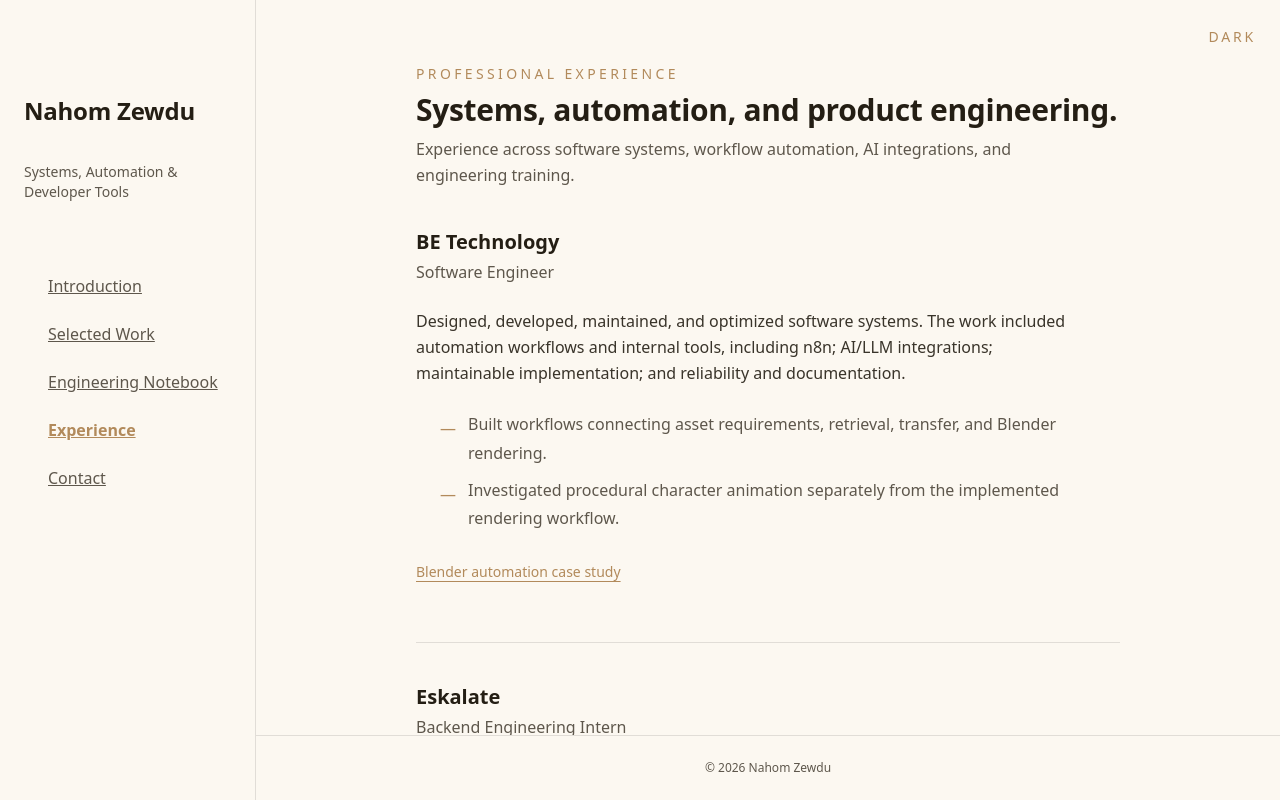
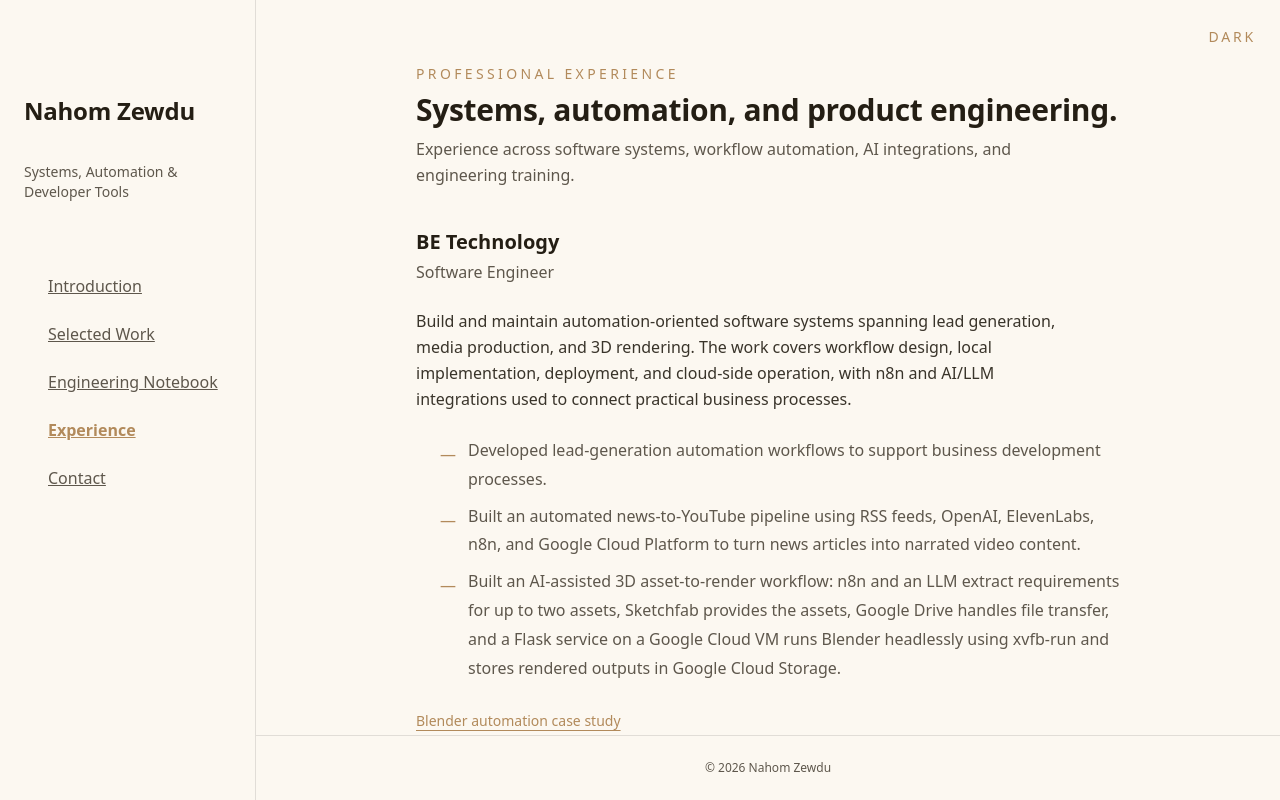
Before and after one commit to nahom-zewdu/my-portfolio, a Next.js app: page /experience in a window 1280 px wide. Built offline with nearby package versions, Linux system fonts and the light colour scheme.

Commit message:
Update experience summary and contributions in ExperienceSection component

```diff
--- a/src/components/ExperienceSection.tsx
+++ b/src/components/ExperienceSection.tsx
@@ -5,10 +5,11 @@ const experiences = [
     company: "BE Technology",
     role: "Software Engineer",
     summary:
-      "Designed, developed, maintained, and optimized software systems. The work included automation workflows and internal tools, including n8n; AI/LLM integrations; maintainable implementation; and reliability and documentation.",
+      "Build and maintain automation-oriented software systems spanning lead generation, media production, and 3D rendering. The work covers workflow design, local implementation, deployment, and cloud-side operation, with n8n and AI/LLM integrations used to connect practical business processes.",
     contributions: [
-      "Built workflows connecting asset requirements, retrieval, transfer, and Blender rendering.",
-      "Investigated procedural character animation separately from the implemented rendering workflow.",
+      "Developed lead-generation automation workflows to support business development processes.",
+      "Built an automated news-to-YouTube pipeline using RSS feeds, OpenAI, ElevenLabs, n8n, and Google Cloud Platform to turn news articles into narrated video content.",
+      "Built an AI-assisted 3D asset-to-render workflow: n8n and an LLM extract requirements for up to two assets, Sketchfab provides the assets, Google Drive handles file transfer, and a Flask service on a Google Cloud VM runs Blender headlessly using xvfb-run and stores rendered outputs in Google Cloud Storage.",
     ],
     projectHref: "/projects/blender-automation",
     projectLabel: "Blender automation case study",
```
